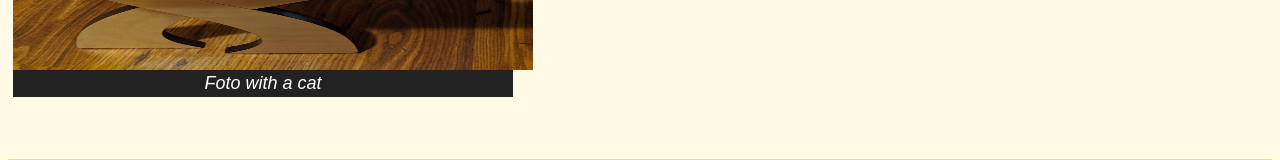
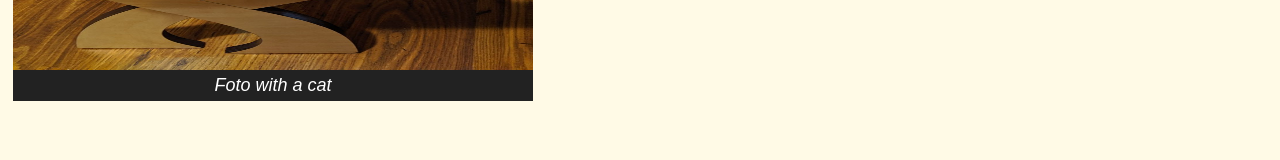
Before and after one commit to OksanaBartash/web_practice_course_Bartash_O, a plain HTML site: page 2_1/index.html in a window 1280 px wide. Shown: the part 1096-1256 px from the top of the page. Drawn offline with nearby package versions, Linux system fonts and the light colour scheme; files that its build step writes are made by us from their sources.

Commit message:
Changed_task__3_2

```diff
--- a/3_2/css/styles.scss
+++ b/3_2/css/styles.scss
@@ -72,13 +72,14 @@ img {
 }
 
 figcaption {
+	max-width: 520px;
 	background-color: #222;
 	color: #fff;
 	font: italic smaller sans-serif;
 	font-size: 18px;
-	padding: 3px;
+	padding: 5px;
 	text-align: center;
-	margin-right: 20px;
+
 }
 
 footer {
@@ -89,3 +90,9 @@ footer {
 		border-top: 0;
 	}
 }
+
+@media (max-width: 767px) {
+	iframe {
+		margin-bottom: 30px;
+	}
+}
```
Also changed, not shown: 3_2/css/styles.css.
